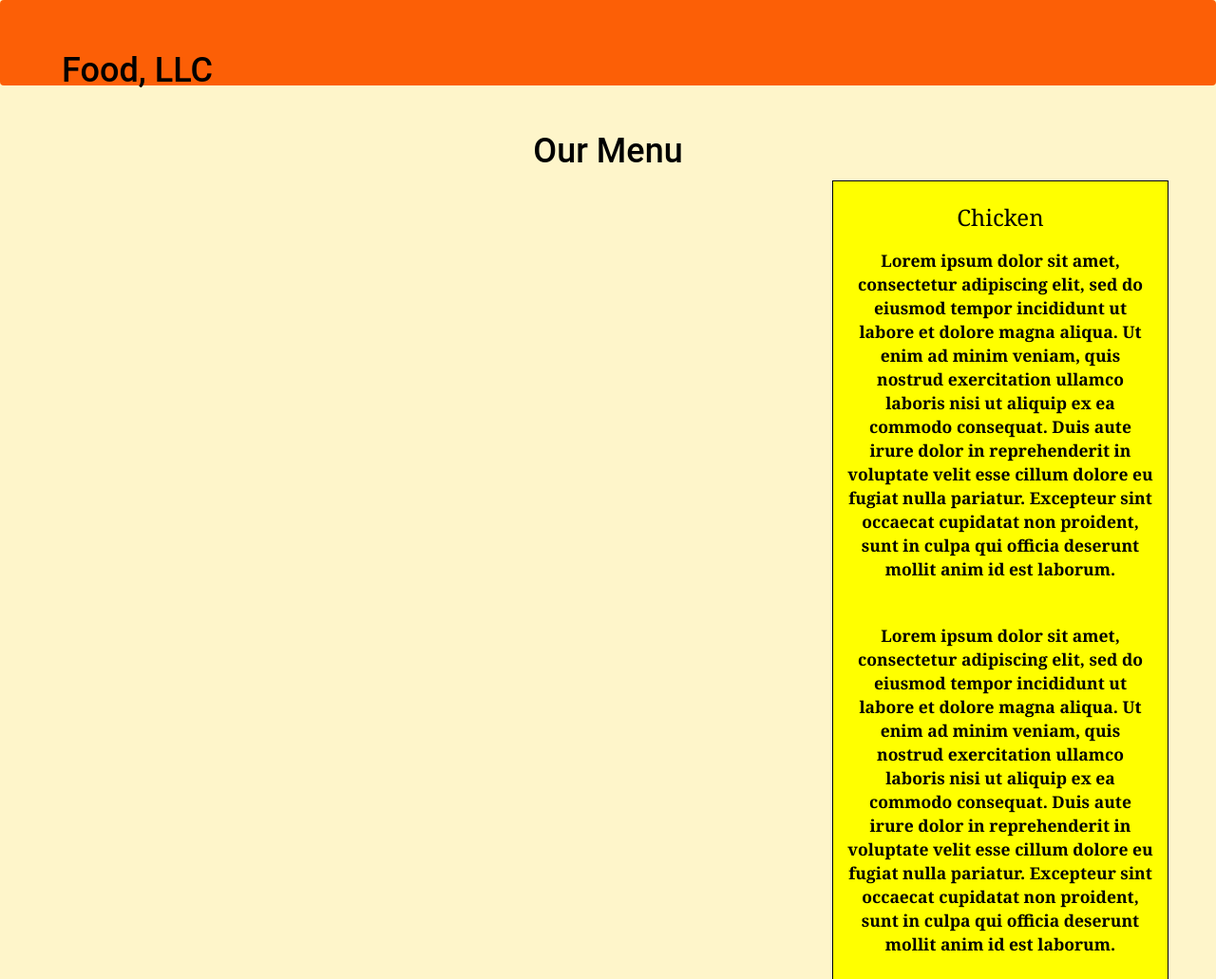
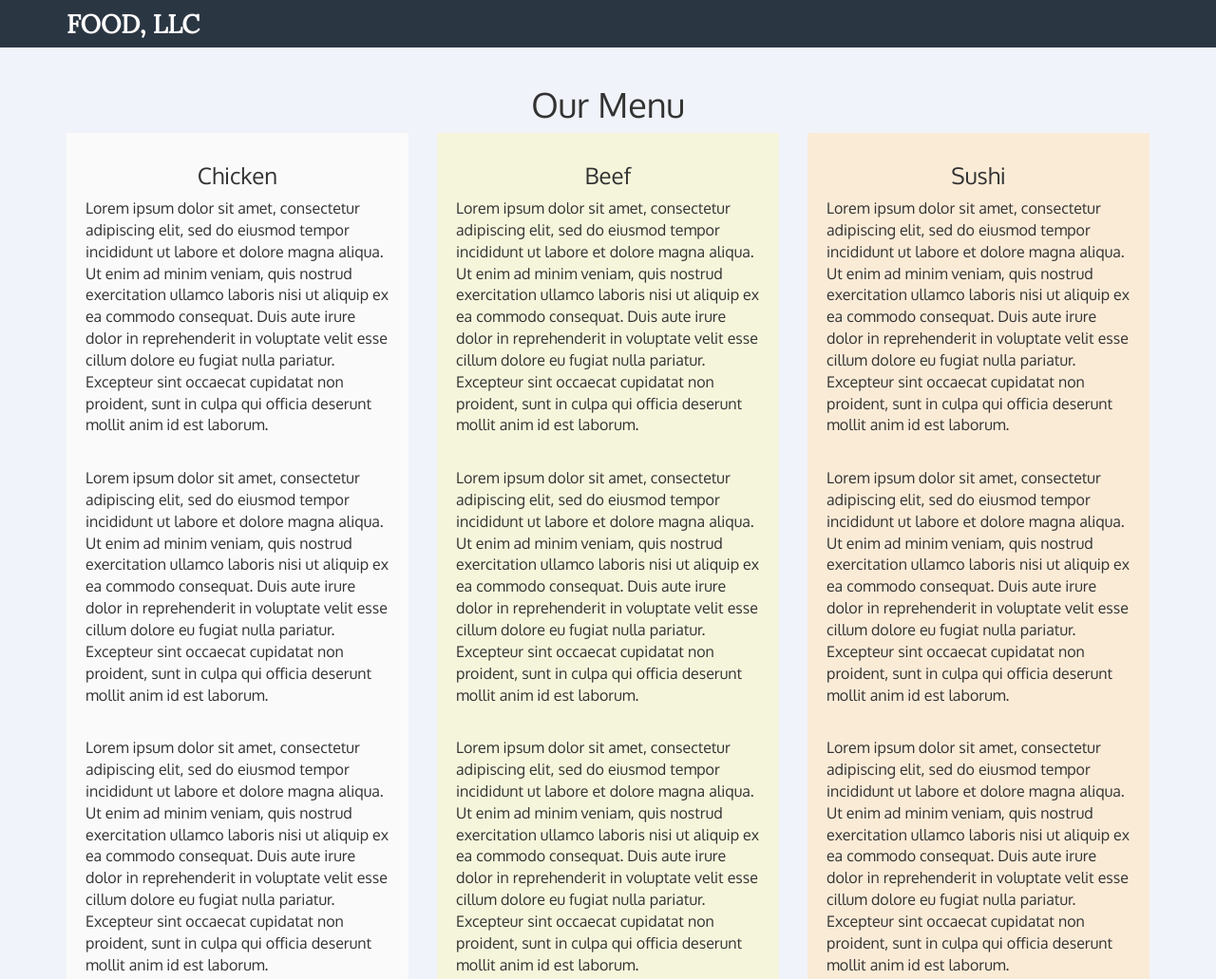
Before and after one commit to ross-dev/Johns_Hopkins_University_assignments, a plain HTML site: page module_3_solution/index.html in a window 1280 px wide. Shown: the top 1031 px of the page at 95% size. Drawn offline with nearby package versions, Linux system fonts and the light colour scheme.

Commit message:
Update style.css

```diff
--- a/module_3_solution/css/style.css
+++ b/module_3_solution/css/style.css
@@ -1,139 +1,114 @@
-* {
-	box-sizing: border-box;
+body {
+    font-size: 16px;
+    background-color: #f1f3fa;
+    font-family: 'Oxygen', sans-serif;
 }
 
-h1 {
-	font-family: 'Roboto', sans-serif;
-	color: #000000;
+#header-nav {
+    -moz-border-radius: 0;
+    -webkit-border-radius: 0;
+    border-radius: 0;
+    border: 0;
+    background-color: #2b3643;
 }
 
-body {
-	background-image: url("background.jpg");
-	background-color: #FEF5CA;
-
+    .navbar-brand h1 {
+        font-family: 'Lora', serif;
+        color: #fff;
+        font-size: 1.5em;
+        text-transform: uppercase;
+        font-weight: bold;
+        margin-top: 0;
+        margin-bottom: 0;
+        line-height: .75;
     }
 
-p {
-	padding: 10px;
-	margin: 0;
+    .navbar-brand a:hover, .navbar-brand a:focus {
+        text-decoration: none;
     }
 
-.container {
-	border: none;
-	margin-left: auto;
-	margin-right: auto;
-	margin-top: 10px;
-	margin-bottom: 10px;
-	padding: 10px;
+    .navbar-brand p {
+        color: #000;
+        text-transform: uppercase;
+        font-size: .7em;
+        margin-top: 15px;
     }
 
-section {
-	border:	1px solid black;
-	background-color: #00FF99;
-	width: 100%;
-	height: auto;
-	font-family: Helvetica;
-	color: black;
-	position: relative;
-	overflow: auto;
+        .navbar-brand p span {
+            vertical-align: middle;
         }
 
-#chicken {
-	border: 1px solid black;
-	text-align: center;
-	width: 30%;
-	margin-left: 70%;
-	font-family: Georgia,sans-serif;
-	font-weight: bold;
-	font-size: 125%;
-	margin-bottom: 0;
-	margin-top: 0;
-	padding: 5px;
-	background-color: #FFFF00;
-}
-
-#beef {
-	border: 1px solid black;
-	text-align: center;
-	width: 30%;
-	margin-left: 70%;
-	font-family: Georgia,sans-serif;
-	font-weight: bold;
-	font-size: 125%;
-	margin-bottom: 0;
-	margin-top: 0;
-	padding: 5px;
-	background-color: #FF1439;
-}
-
-#sushi {
-	border: 1px solid black;
-	text-align: center;
-	width: 30%;
-	margin-left: 70%;
-	font-family: Georgia,sans-serif;
-	font-weight: bold;
-	font-size: 125%;
-	margin-bottom: 0;
-	margin-top: 0;
-	background-color: #6495ED;
-	color: white;
-	padding: 5px;
-}
-
-#chicken-div {
-  margin-bottom: 10px;
+#nav-list {
     margin-top: 10px;
 }
 
-#beef-div {
-  margin-bottom: 10px;
-  margin-top: 10px;
+    #nav-list a {
+        text-align: center;
+        background: #3d4a55;
+        color: #99a8b5;
     }
 
-#sushi-div {
-  margin-bottom: 10px;
-  margin-top: 10px;
+        #nav-list a:hover {
+            background: #E7E7E7;
         }
 
-.navbar-brand {
-  font-size: 2em;
-  border: 0 0 10px 10px;
-  color: #FFFFFF;
-}
-
-#header-nav {
-  border: 0;
-  background-color: #FC5F06;
-  color: #FFFFFF;
+        #nav-list a span {
+            font-size: 1.8em;
         }
 
 .navbar-header button.navbar-toggle, .navbar-header .icon-bar {
-  border: 1px solid #61122f;
+    background-color: honeydew;
 }
+
 .navbar-header button.navbar-toggle {
     clear: both;
     margin-top: -30px;
 }
 
-.nav-header {
-  background-color: #FFFFFF;
+.portlet {
+    padding: 12px 20px 15px;
+    margin-bottom: 30px;
 }
 
-.nav-brand {
-  color: #FFFFFF;
-  font-size: 1.5em;
+#chicken .portlet {
+    background-color: #fafafa;
 }
 
-#nav-list {
-  color: white;
+#beef .portlet {
+    background-color: beige;
 }
 
-hr {
-  border-color: white;
+#sushi .portlet {
+    background-color: antiquewhite;
 }
 
-.item {
-  color: white;
+@media (max-width: 767px) {
+    .navbar-brand {
+        padding-top: 10px;
+    }
+
+        .navbar-brand h1 {
+            padding-top: 10px;
+        }
+
+    #collapsable-nav a {
         font-size: 1.2em;
     }
+
+        #collapsable-nav a span {
+            font-size: 1em;
+            margin-right: 5px;
+        }
+}
+
+@media (max-width: 479px) {
+    .navbar-brand h1 {
+        padding-top: 5px;
+        font-size: 6vw;
+    }
+
+    #menu-tile, #specials-tile {
+        width: 280px;
+        margin: 0 auto 15px;
+    }
+}
```
Lines whose indentation alone changed are shown as unchanged.
